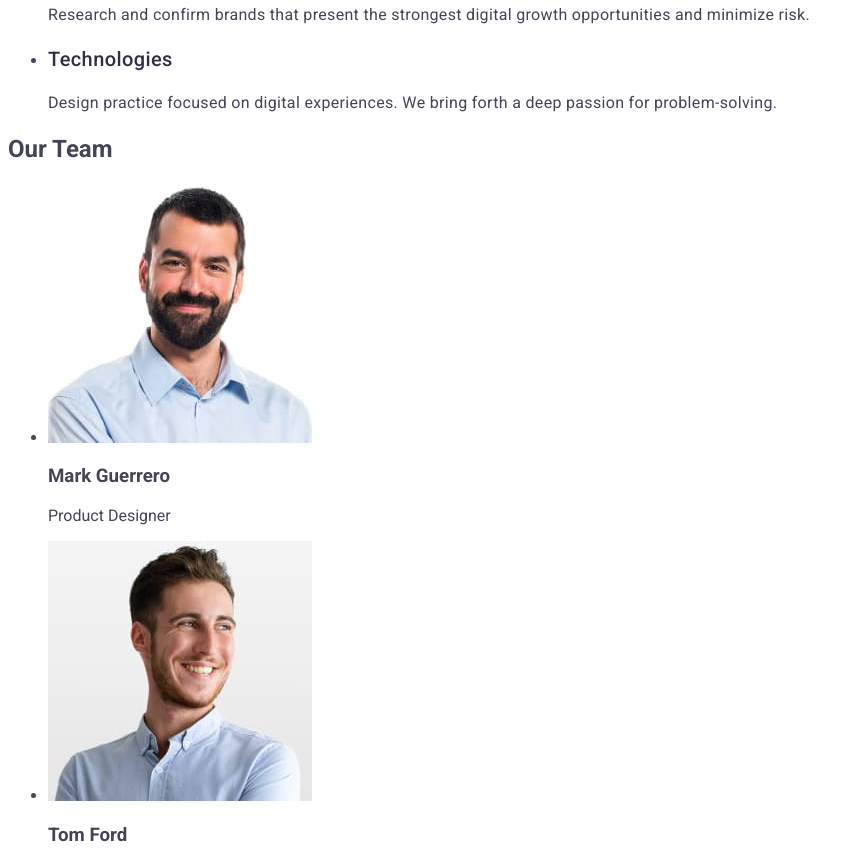
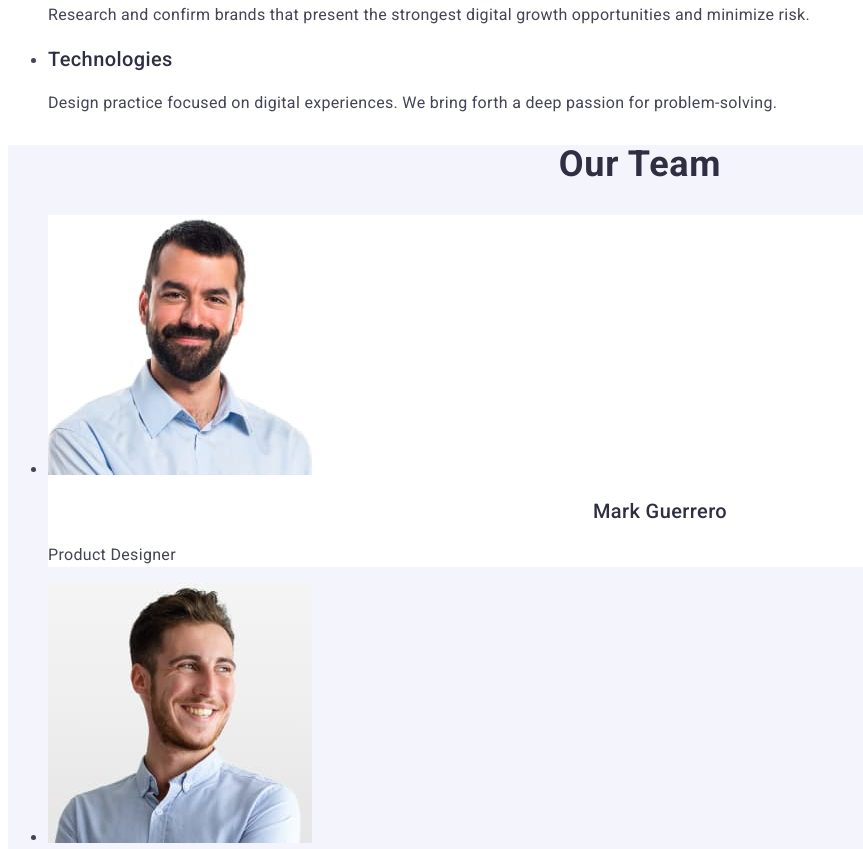
Before and after one commit to UnderKid21/goit-markup-hw-02, a plain HTML site: page index.html in a window 1280 px wide. Shown: the part 649-1498 px from the top of the page, without its empty margins (0-863 px from the left). Drawn offline with Linux system fonts and the light colour scheme.

Commit message:
add 3 section css

```diff
--- a/css/styles.css
+++ b/css/styles.css
@@ -101,3 +101,33 @@ font-weight: 400;
 line-height: 1.5;
 letter-spacing: 0.02em;
 }
+.team-section{
+    background-color: #F4F4FD
+}
+.title-team{
+    color: var(--c-brand);
+font-size: 36px;
+font-weight: 700;
+line-height: 1.11;
+letter-spacing: 0.02em;
+text-align: center;
+text-transform: capitalize
+}
+.team-card{
+    background-color:var(--c-primary-light)
+}
+.name{
+    color: var(--c-brand);
+font-size: 20px;
+font-weight: 500;
+line-height: 1.2;
+letter-spacing: 0.02em;
+text-align: center;
+}
+.name-text{
+    color:var(--c-primary);
+font-size: 16px;
+font-weight: 400;
+line-height: 1.5;
+letter-spacing: 0.02em;
+}
--- a/index.html
+++ b/index.html
@@ -67,13 +67,13 @@
  </section>
 
  <!-- Team -->
- <section>
-<h2>Our Team</h2>
+ <section class="team-section">
+<h2 class="title-team">Our Team</h2>
  <ul>
-<li>
+<li class="team-card">
     <img src="./images/Mark.jpg" alt="Mark Guerrero" Width="264" Height="260">
-    <h3>Mark Guerrero</h3>
-    <p>Product Designer</p>
+    <h3 class="name">Mark Guerrero</h3>
+    <p class="name-text">Product Designer</p>
 </li>
 <li>
     <img src="./images/Tom.jpg" alt="Tom Ford" Width="264" Height="260">
```
